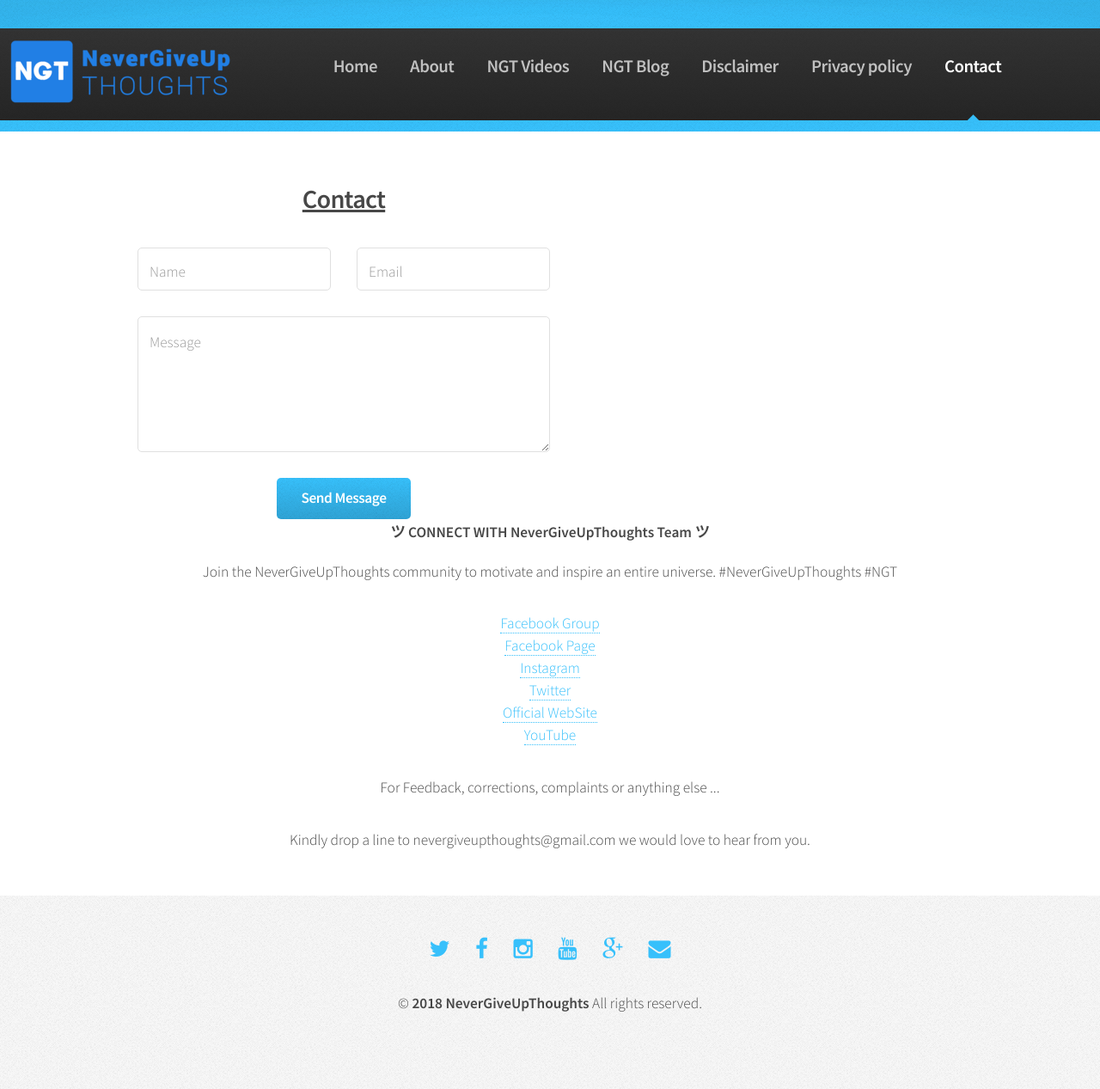
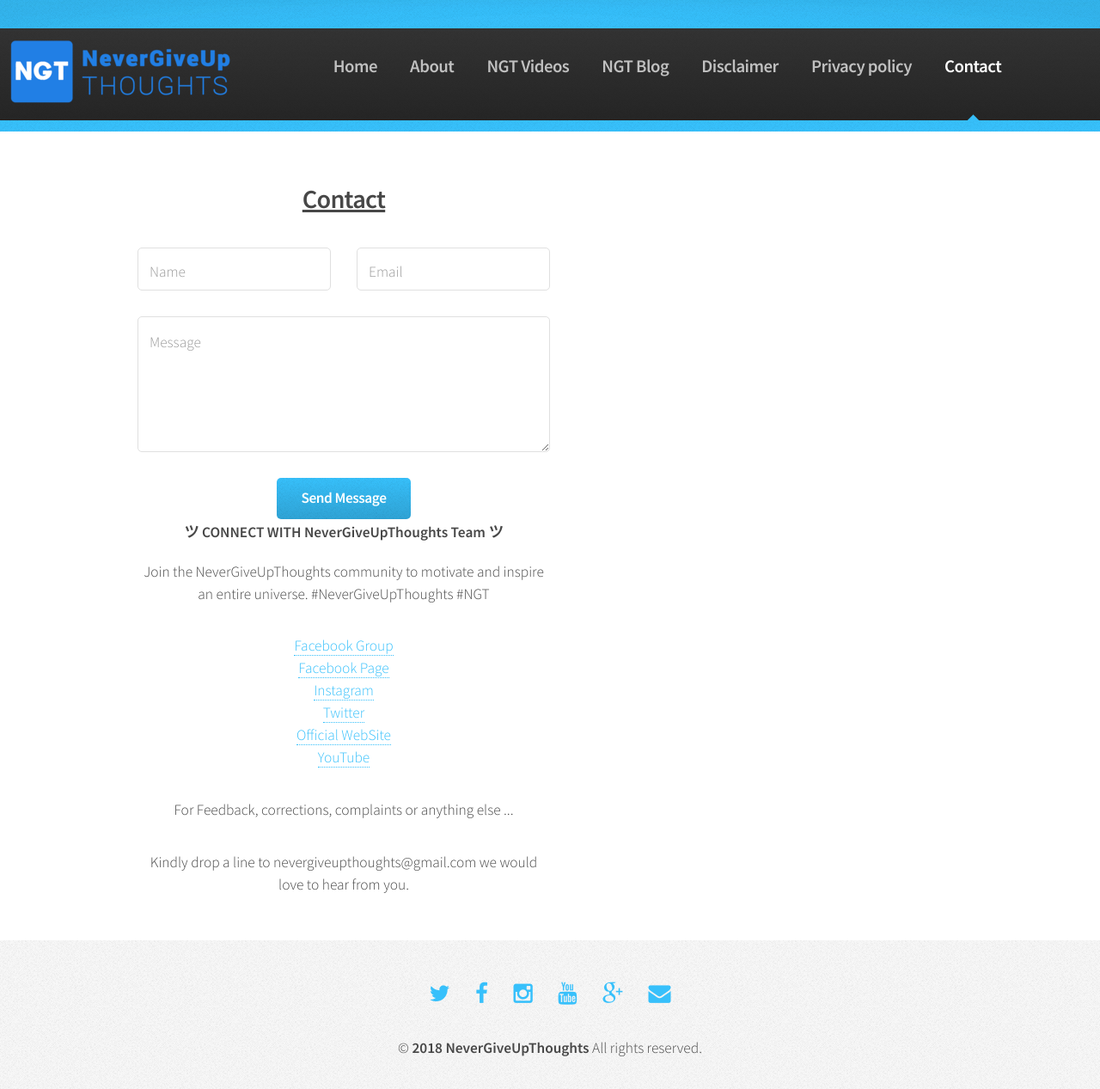
Before and after one commit to NeverGiveUpThoughts/ngt.github.io, a Jekyll site: the page built from contact.html, in a window 1280 px wide. Shown: the whole page at 86% size. Built offline with Jekyll 4.4.1, drawn with Linux system fonts in a browser that asks for light colours; before the commit the page ends 1215 px from its top, so only the background shows below that.

Commit message:
Update contact.html

```diff
--- a/contact.html
+++ b/contact.html
@@ -37,7 +37,7 @@
 									</div>
 								</form>
 							</section>
-								<section>
+								<section class="6u 12u(narrower)">
 									<div>
 									<h1>ツ  CONNECT WITH NeverGiveUpThoughts Team  ツ</h1>
 <p>Join the NeverGiveUpThoughts community to motivate and inspire an entire universe. #NeverGiveUpThoughts #NGT</p>
```
